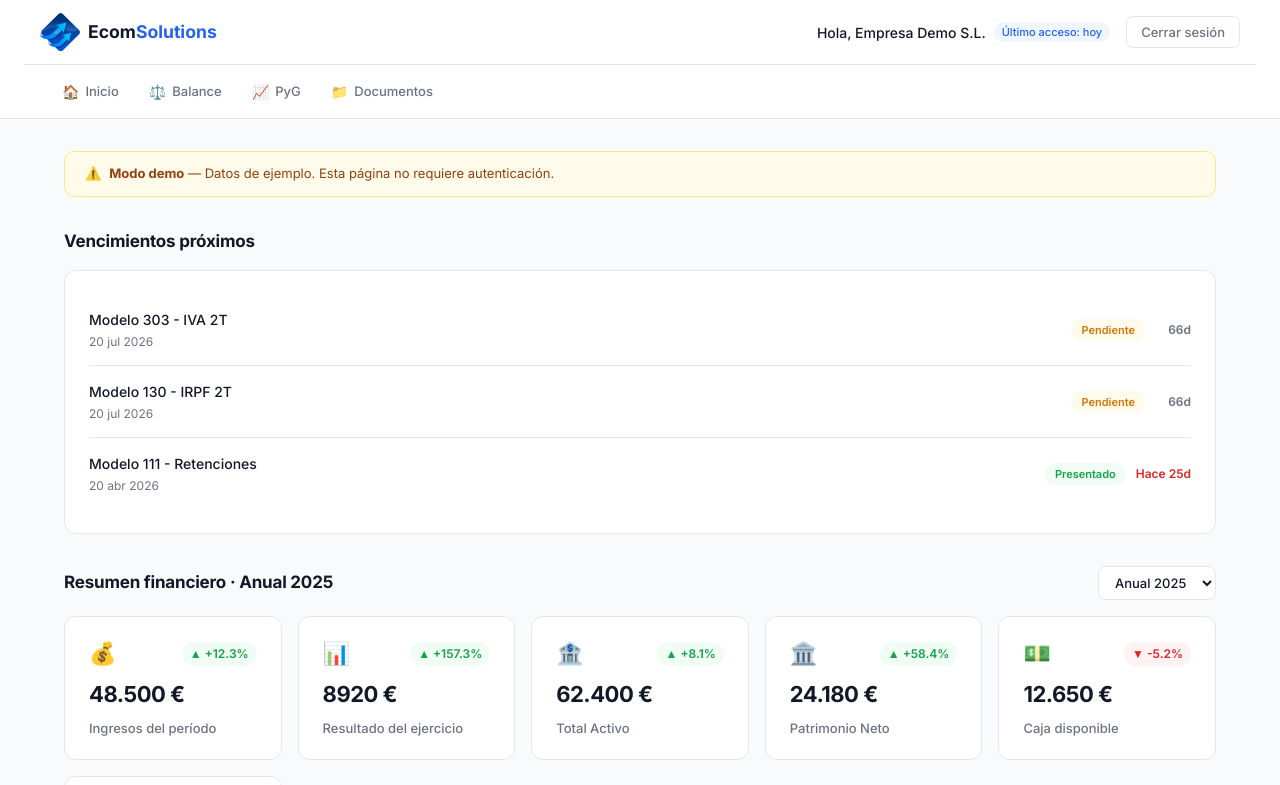
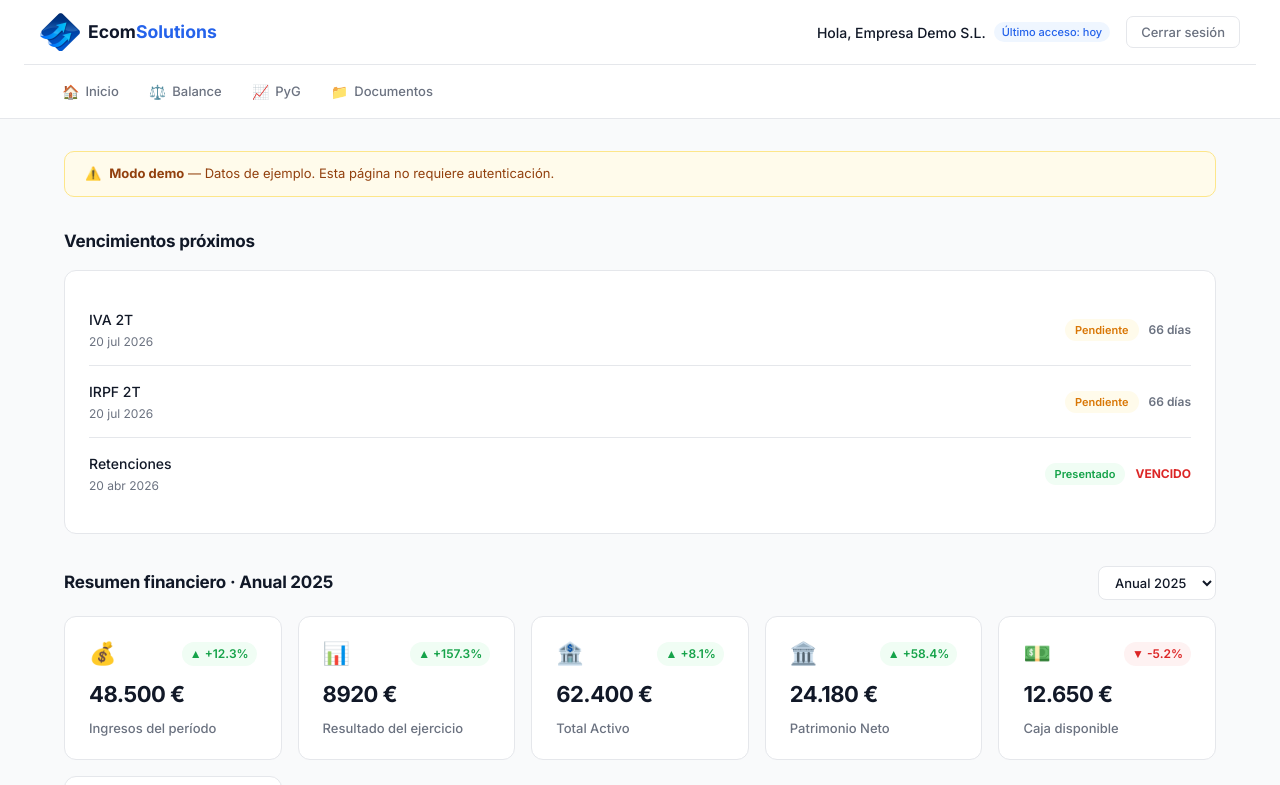
Before and after one commit to grupoairway/portal-ecomsolutions, a Next.js app: page /dashboard-demo in a window 1280 px wide. Shown: the top 785 px of the page. Built offline with nearby package versions, Linux system fonts and the light colour scheme.

Commit message:
feat: vencimientos con nombres limpios, badges días y expand

```diff
--- a/src/components/VencimientosList.module.css
+++ b/src/components/VencimientosList.module.css
@@ -84,8 +84,29 @@
   color: var(--color-warning);
 }
 
+.diasMuyUrgente {
+  color: #f97316;
+  font-weight: 700;
+}
+
 .diasVencido {
   color: var(--color-danger);
+  font-weight: 700;
+}
+
+.verTodos {
+  margin-top: 12px;
+  background: none;
+  border: none;
+  color: var(--color-primary, #2563eb);
+  font-size: 13px;
+  font-weight: 500;
+  cursor: pointer;
+  padding: 4px 0;
+}
+
+.verTodos:hover {
+  text-decoration: underline;
 }
 
 .empty {
--- a/src/components/VencimientosList.tsx
+++ b/src/components/VencimientosList.tsx
@@ -1,16 +1,26 @@
+'use client';
+
+import { useState } from 'react';
 import styles from './VencimientosList.module.css';
-import type { VencimientoNotion } from '@/lib/notion';
+
+interface Vencimiento {
+  id: string;
+  nombre: string;
+  fecha: string | null;
+  estado: string;
+}
 
 interface VencimientosListProps {
-  vencimientos: VencimientoNotion[];
+  vencimientos: Vencimiento[];
+  maxInicial?: number;
+  mostrarExpand?: boolean;
 }
 
-function diasRestantes(fecha: string): number {
-  const hoy = new Date();
-  hoy.setHours(0, 0, 0, 0);
-  const fVenc = new Date(fecha);
-  fVenc.setHours(0, 0, 0, 0);
-  return Math.ceil((fVenc.getTime() - hoy.getTime()) / (1000 * 60 * 60 * 24));
+function limpiarNombre(nombre: string): string {
+  if (nombre.includes(' - ')) {
+    return nombre.split(' - ').slice(1).join(' · ');
+  }
+  return nombre;
 }
 
 function formatearFecha(fecha: string): string {
@@ -21,13 +31,34 @@ function formatearFecha(fecha: string): string {
   });
 }
 
-const ESTADO_CONFIG = {
-  Pendiente: { clase: 'badgeWarning', label: 'Pendiente' },
+function diasRestantes(fecha: string): number {
+  const hoy = new Date();
+  hoy.setHours(0, 0, 0, 0);
+  const fv = new Date(fecha);
+  fv.setHours(0, 0, 0, 0);
+  return Math.ceil((fv.getTime() - hoy.getTime()) / (1000 * 60 * 60 * 24));
+}
+
+function diasBadge(dias: number): { texto: string; clase: string } {
+  if (dias <= 0) return { texto: 'VENCIDO', clase: 'diasVencido' };
+  if (dias <= 7) return { texto: `¡${dias}d!`, clase: 'diasMuyUrgente' };
+  if (dias <= 30) return { texto: `${dias} días`, clase: 'diasUrgente' };
+  return { texto: `${dias} días`, clase: 'diasNormal' };
+}
+
+const ESTADO_CONFIG: Record<string, { clase: string; label: string }> = {
+  Pendiente:  { clase: 'badgeWarning', label: 'Pendiente' },
   Presentado: { clase: 'badgeSuccess', label: 'Presentado' },
-  Urgente: { clase: 'badgeDanger', label: 'Urgente' },
-} as const;
+  Urgente:    { clase: 'badgeDanger',  label: 'Urgente' },
+};
 
-export default function VencimientosList({ vencimientos }: VencimientosListProps) {
+export default function VencimientosList({
+  vencimientos,
+  maxInicial = 5,
+  mostrarExpand = true,
+}: VencimientosListProps) {
+  const [expandido, setExpandido] = useState(false);
+
   if (vencimientos.length === 0) {
     return (
       <div className={styles.empty}>
@@ -37,39 +68,35 @@ export default function VencimientosList({ vencimientos }: VencimientosListProps
     );
   }
 
+  const mostrar = mostrarExpand && !expandido
+    ? vencimientos.slice(0, maxInicial)
+    : vencimientos;
+  const hayMas = mostrarExpand && vencimientos.length > maxInicial;
+
   return (
+    <div>
       <ul className={styles.lista}>
-      {vencimientos.map((v) => {
+        {mostrar.map((v) => {
+          const nombre = limpiarNombre(v.nombre);
           const dias = v.fecha ? diasRestantes(v.fecha) : null;
-        const config = ESTADO_CONFIG[v.estado] ?? ESTADO_CONFIG.Pendiente;
+          const badge = dias !== null ? diasBadge(dias) : null;
+          const estadoConf = ESTADO_CONFIG[v.estado] ?? ESTADO_CONFIG.Pendiente;
 
           return (
             <li key={v.id} className={styles.item}>
               <div className={styles.itemLeft}>
-              <span className={styles.nombre}>{v.nombre}</span>
+                <span className={styles.nombre}>{nombre}</span>
                 {v.fecha && (
                   <span className={styles.fecha}>{formatearFecha(v.fecha)}</span>
                 )}
               </div>
               <div className={styles.itemRight}>
-              <span className={`${styles.badge} ${styles[config.clase]}`}>
-                {config.label}
+                <span className={`${styles.badge} ${styles[estadoConf.clase]}`}>
+                  {estadoConf.label}
                 </span>
-              {dias !== null && (
-                <span
-                  className={`${styles.dias} ${
-                    dias < 0
-                      ? styles.diasVencido
-                      : dias <= 7
-                      ? styles.diasUrgente
-                      : styles.diasNormal
-                  }`}
-                >
-                  {dias < 0
-                    ? `Hace ${Math.abs(dias)}d`
-                    : dias === 0
-                    ? 'Hoy'
-                    : `${dias}d`}
+                {badge && (
+                  <span className={`${styles.dias} ${styles[badge.clase]}`}>
+                    {badge.texto}
                   </span>
                 )}
               </div>
@@ -77,5 +104,11 @@ export default function VencimientosList({ vencimientos }: VencimientosListProps
           );
         })}
       </ul>
+      {hayMas && (
+        <button className={styles.verTodos} onClick={() => setExpandido(!expandido)}>
+          {expandido ? 'Ver menos' : `Ver todos (${vencimientos.length})`}
+        </button>
+      )}
+    </div>
   );
 }
```
Also changed, not shown: src/app/dashboard/page.tsx (+6 -4 lines). Lines whose indentation alone changed are shown as unchanged.
